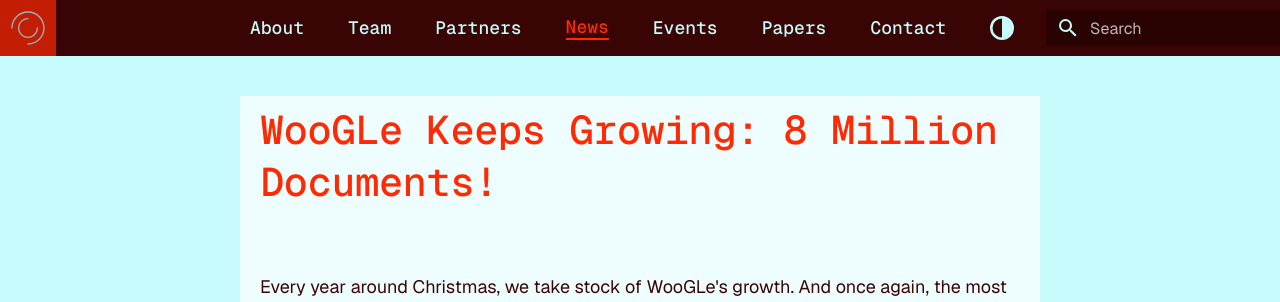
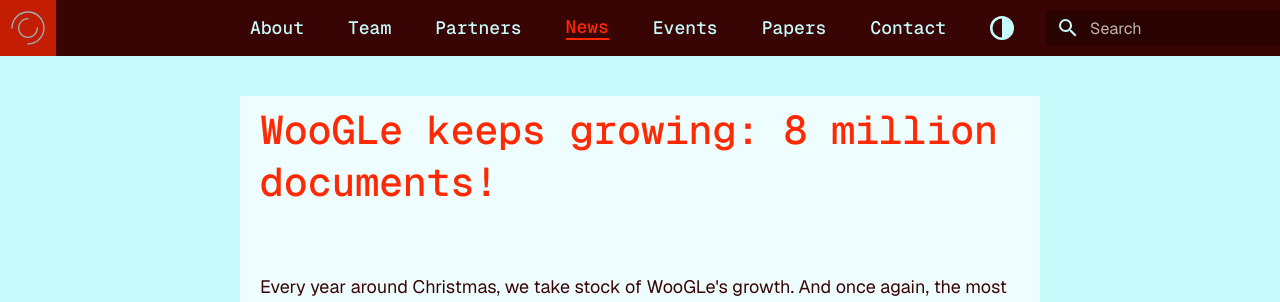
Before and after one commit to opengov-lab/opengov-lab.github.io, an MkDocs documentation site: the page built from docs/blog/posts/20260108-woogle-keeps-growing/woogle-growth-2025.md, in a window 1280 px wide and 900 px high. Shown: the top 302 px of the window. Built offline with MkDocs 1.6.1 and Material for MkDocs 9.7.7, drawn with Linux system fonts in a browser that asks for light colours; some web fonts are replaced; some of the changed text lies outside the part shown.

```diff
--- a/docs/blog/posts/20260108-woogle-keeps-growing/woogle-growth-2025.md
+++ b/docs/blog/posts/20260108-woogle-keeps-growing/woogle-growth-2025.md
@@ -5,13 +5,13 @@ authors:
   - dgraus
 categories:
   - woogle
-title: "WooGLe Keeps Growing: 8 Million Documents!"
+title: "WooGLe keeps growing: 8 million documents!"
 description: WooGLe has doubled in size in 2025, now indexing over **8 million documents** across more than 90,000 dossiers from nearly 800 government bodies
 image: woogle-growth-chart.png
 ---
 
 
-# WooGLe Keeps Growing: 8 Million Documents!
+# WooGLe keeps growing: 8 million documents!
 
 Every year around Christmas, we take stock of WooGLe's growth. And once again, the most recent numbers are remarkable: WooGLe has doubled in size, now indexing over **8 million documents** across more than 90,000 dossiers from nearly 800 government bodies! Maarten Marx has written an [extensive blog](https://wooverheid.nl/2026/01/07/woogle-blijft-exponentieel-groeien/) about this on Wooverheid (Dutch). Read the summary below!
 
@@ -34,13 +34,13 @@ This year, we're shifting focus from quantity to quality. We want to use AI and
 
 We're also planning to add _Kamerstukken_ (parliamentary documents beyond the Handelingen), enriched _beschikkingen_ (permit decisions with their underlying requests), and _raadsverslagen_ (linking council agendas to actual decisions and discussions). And we're looking to connect directly to _Dimpact_ through their Woo-API.
 
-## Why This Matters
+## Why this matters
 
 WooGLe has always been about proving a point: that a **unified search facility for all Woo information** is not only useful but entirely feasible. The key ingredient? Government bodies providing data in a standardized format—which is exactly what many of them want to do!
 
 Government doesn't need to build everything itself. With good APIs and FAIR data publication (as required under Article 2.4.3 of the Woo), third parties—researchers, journalists, democracy watchdogs, all can build their own tools. A great example: Bert Hubert's [search system](https://berthub.eu/tkconv/) built on top of the Tweede Kamer API. We've been calling for this approach since [our 2022 ESB article](https://esb.nu/openbaarheid-van-bestuur-kan-vrijwel-kosteloos-beter/), and we'll keep making the case.
 
-## One Change: Sunsetting Our Hosting Service
+## One change: Sunsetting our hosting service
 
 Back in 2022, we offered a simple upload service for government bodies struggling to publish their Woo dossiers online. This was always meant as a temporary solution. In 2026, we're discontinuing this service and helping organizations transition to professional platforms like iBabs, NotuBiz, or Dimpact.
 
```
